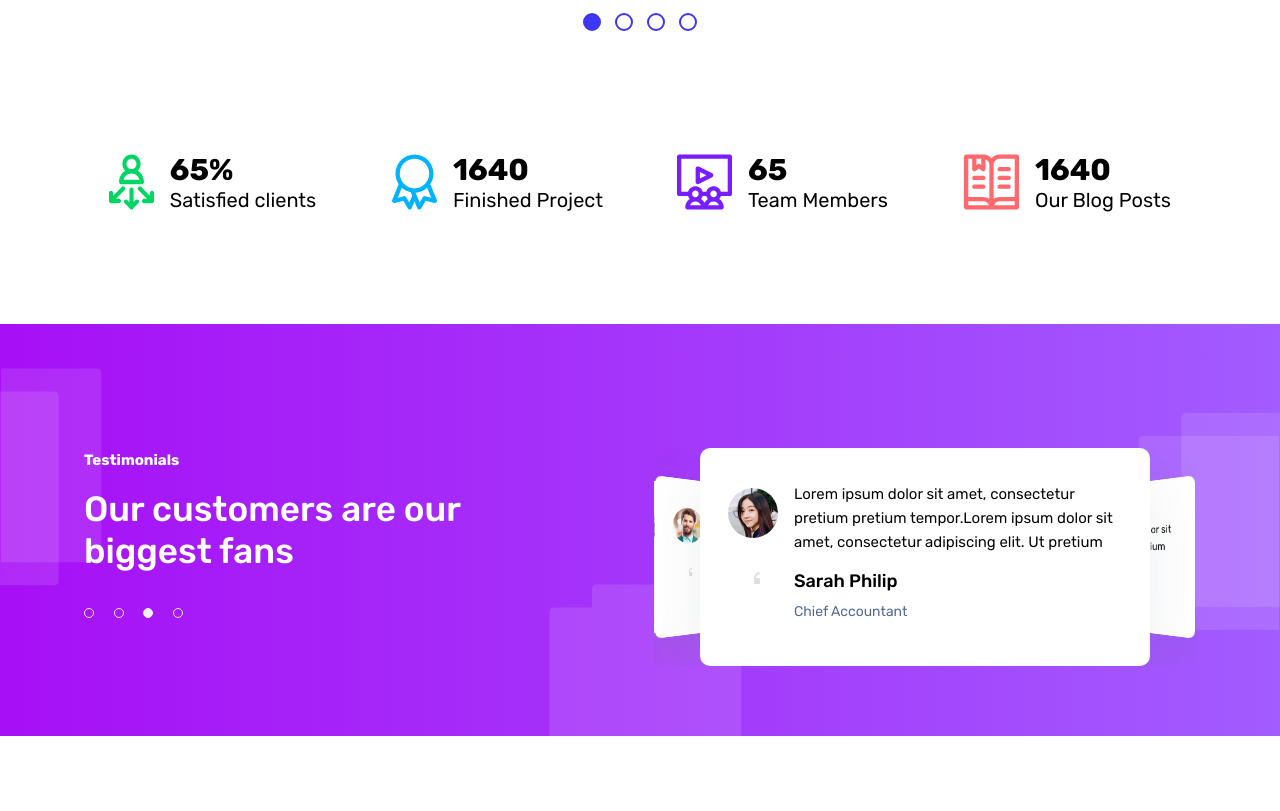
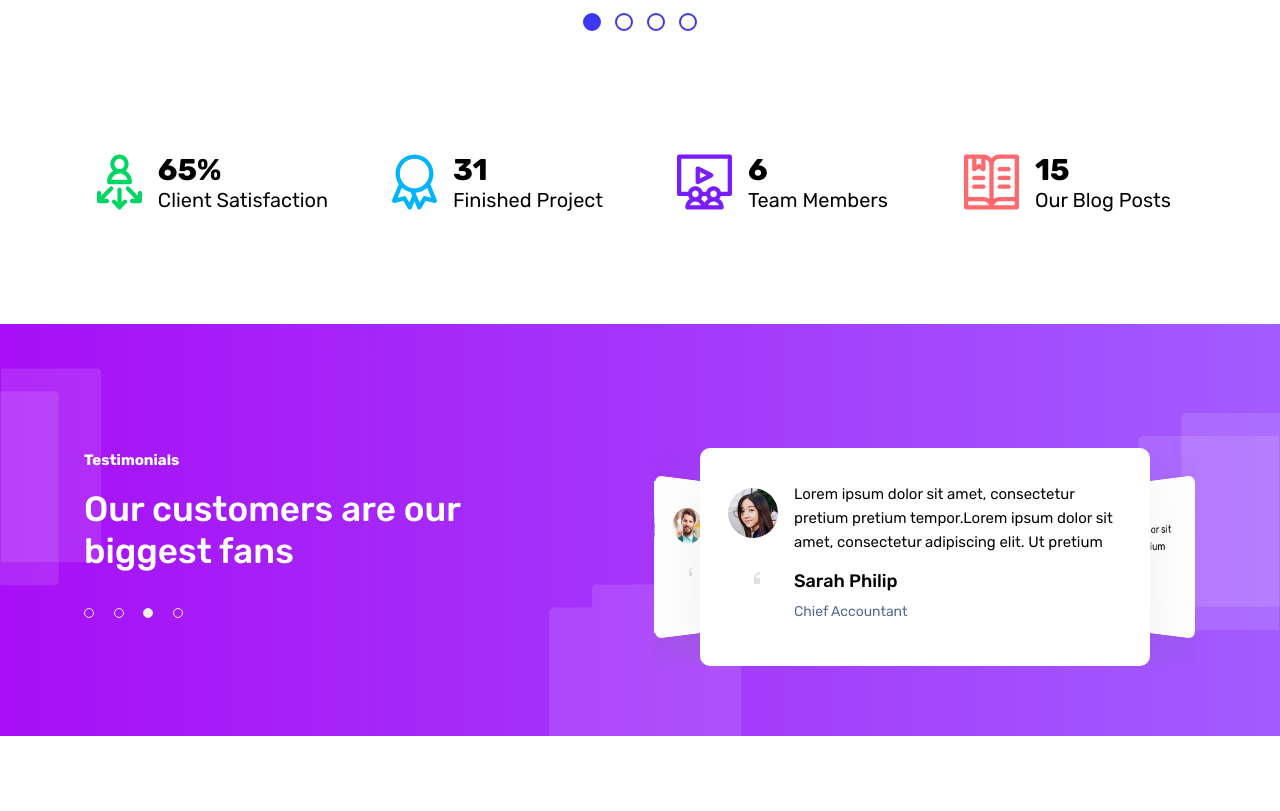
Before and after one commit to Temiloluwa-ade/Hezron, a plain HTML site: page index.html in a window 1280 px wide. Shown: the part 2440-3251 px from the top of the page. Drawn offline with Linux system fonts and the light colour scheme.

Commit message:
Counters

```diff
--- a/index.html
+++ b/index.html
@@ -286,7 +286,7 @@
 								<h4 class="font-weight-bold text-dark mb-0">
 									<span class="scVal">0</span>%
 								</h4>
-								<h5 class="text-dark mb-0">Satisfied clients</h5>
+								<h5 class="text-dark mb-0">Client Satisfaction</h5>
 							</div>
 						</div>
 					</div>
--- a/js/template.js
+++ b/js/template.js
@@ -93,7 +93,7 @@
 		//Counters
 
 		// counter finished Projects
-		var maxfPVal = 3214;
+		var maxfPVal = 31;
 		var ifP = parseInt($('.fpVal').text());
 		var timfP;
 		function runfP() {
@@ -111,7 +111,7 @@
 		//finished Projects
 
 		//counter Team Members
-		var maxtMVal = 125;
+		var maxtMVal = 6;
 		var itm = parseInt($('.tMVal').text());
 		var timtM;
 		function runtM() {
@@ -121,13 +121,13 @@
 					return;
 				}
 				$('.tMVal').text(++itm);
-			}, 100);
+			}, 3);
 		}
 		runtM();
 		//Team Members
 
 		//counter blog post
-		var maxbPVal = 2135;
+		var maxbPVal = 15;
 		var ibP = parseInt($('.bPVal').text());
 		var timbP;
 		function runbP() {
```
